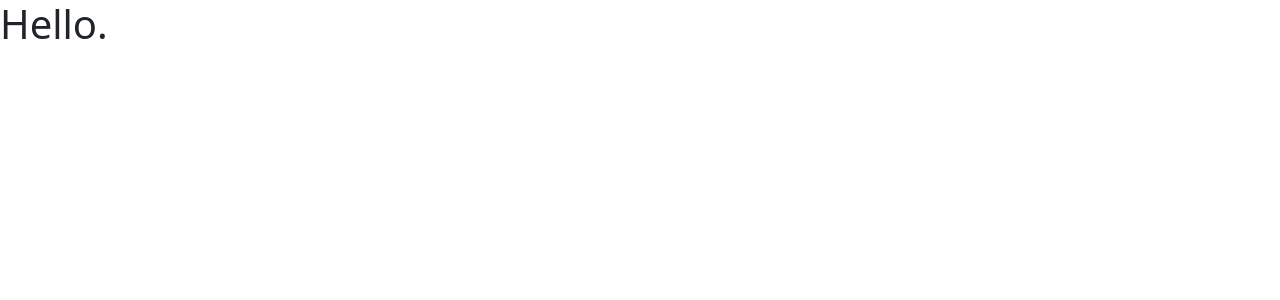
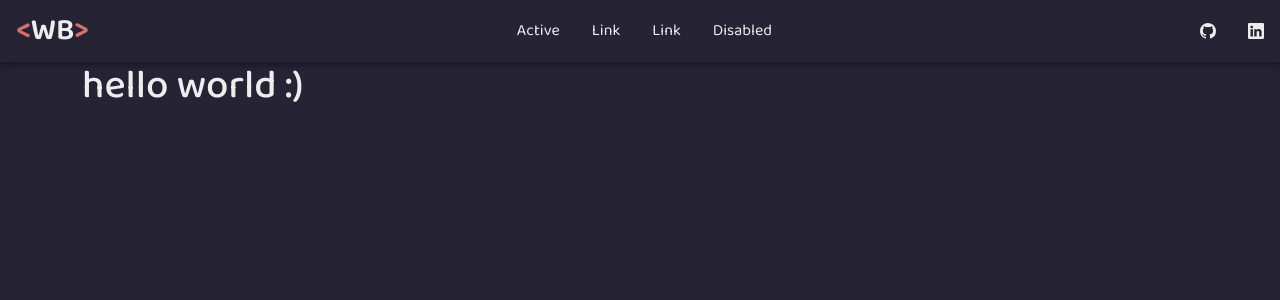
Before and after one commit to itrytocodethings/portfoliov1, a React (Vite) app: page / in a window 1280 px wide. Shown: the top 300 px of the page. Built offline with nearby package versions, Linux system fonts and the light colour scheme.

Commit message:
basic file/folder structure. started on nav

```diff
--- a/index.html
+++ b/index.html
@@ -4,6 +4,9 @@
     <meta charset="UTF-8" />
     <link rel="icon" type="image/svg+xml" href="/src/favicon.svg" />
     <meta name="viewport" content="width=device-width, initial-scale=1.0" />
+    <link rel="preconnect" href="https://fonts.googleapis.com">
+    <link rel="preconnect" href="https://fonts.gstatic.com" crossorigin>
+    <link href="https://fonts.googleapis.com/css2?family=Baloo+2:wght@400;500;600;700;800&display=swap" rel="stylesheet">
     <title>Vite App</title>
   </head>
   <body>
--- a/package.json
+++ b/package.json
@@ -13,6 +13,7 @@
     "popper.js": "^1.16.1",
     "react": "^18.0.0",
     "react-dom": "^18.0.0",
+    "react-icons": "^4.3.1",
     "react-router-dom": "^6.3.0"
   },
   "devDependencies": {
--- a/src/assets/css/index.css
+++ b/src/assets/css/index.css
@@ -0,0 +1,78 @@
+
+:root {
+  /* bg-colors */
+  --main-bg: #262335;
+  --secondary-bg: #241b2f;
+  --primary-color: #d5706d;
+}
+
+body {
+	background-color: var(--main-bg);
+  color: #ededee;
+  font-family: 'Baloo 2', sans-serif;
+}
+
+a {
+  color: inherit !important;
+}
+
+/* nav */
+nav.main {
+  box-shadow: rgba(0, 0, 0, 0.16) 0px 3px 6px, rgba(0, 0, 0, 0.23) 0px 3px 6px !important;
+}
+nav div.nav .logo {
+  font-size: 1.9em;
+  font-weight: 600;
+}
+
+
+a.nav-link {
+ display: flex;
+ align-items: center;
+}
+
+button.close {
+  font-size: 1.5em !important;
+}
+
+div.toggle-link button {
+  color: inherit !important;
+}
+
+@media (max-width: 600px) {
+  div.nav.middle {
+    visibility: hidden;
+    position: absolute;
+    top: -300px;
+    flex-direction: column;
+    background-color: var(--secondary-bg);
+    width: 100%;
+    box-shadow: rgba(50, 50, 93, 0.25) 0px 13px 27px -5px, rgba(0, 0, 0, 0.3) 0px 8px 16px -8px;
+    border: 2px solid #4d194d;
+    border-radius: 5px;
+  }
+
+  div.nav.middle.open {
+    visibility: visible !important;
+    top: 0;
+    transition: top .6s ease-in-out;
+  }
+
+  div.nav.middle button.close {
+    color: inherit;
+    display: flex !important;
+    position: absolute;
+    right: 0;
+    z-index: 2;
+  }
+
+  div.toggle-link {
+    display: flex !important;
+    align-items: center;
+  }
+}
+
+.bracket {
+  font-size: 1em !important;
+  color: var(--primary-color);
+}
--- /dev/null
+++ b/src/js/Components/Navbar.jsx
@@ -0,0 +1,52 @@
+import React, {useState} from "react";
+import { Link } from "react-router-dom";
+import { VscThreeBars } from "react-icons/vsc";
+import me from "../../assets/img/omgitsme.jpg";
+import { VscGithubInverted } from "react-icons/vsc";
+import {BsLinkedin} from "react-icons/bs"
+import { FaBars } from "react-icons/fa";
+import {AiOutlineCloseCircle} from "react-icons/ai";
+export const Navbar = () => {
+  const [navOpen, setNavOpen] = useState(false);
+  return (
+    <>
+      <nav class="main d-flex justify-content-between flex-wrap">
+        <div className="nav left">
+          <a className="nav-link logo" aria-current="page" href="#">
+            <span className="bracket">&#60;</span><span className="initials">WB</span><span className="bracket">&#62;</span>
+          </a>
+        </div>
+        <div className="toggle-link d-none">
+          <button className="btn nav-link toggle" onClick={() => {
+            setNavOpen(true);
+          }}>
+            <FaBars />
+          </button>
+        </div>
+        <div className={`nav middle ${navOpen ? 'open' : ''}`}>
+          <a class="nav-link active" aria-current="page" href="#">
+            Active
+          </a>
+          <a class="nav-link" href="#">
+            Link
+          </a>
+          <a class="nav-link" href="#">
+            Link
+          </a>
+          <a class="nav-link disabled">Disabled</a>
+          <button className="btn close d-none" onClick={() => {
+            setNavOpen(false);
+          }}><AiOutlineCloseCircle/></button>
+        </div>
+        <div className="nav right">
+          <a class="nav-link" aria-current="page" href="#">
+            <VscGithubInverted />
+          </a>
+          <a class="nav-link" aria-current="page" href="#">
+            <BsLinkedin />
+          </a>
+        </div>
+      </nav>
+    </>
+  );
+};
--- a/src/js/Layout.jsx
+++ b/src/js/Layout.jsx
@@ -1,17 +1,17 @@
 import React from "react";
-import { BrowserRouter, Routes, Route } from "react-router-dom";
-import Test from './Pages/Test';
-import Test2 from './Pages/Test2';
+import { HashRouter, BrowserRouter, Routes, Route } from "react-router-dom";
+import Portfolio from "./Pages/Portfolio";
 
 const Layout = () => {
   return (
-    <BrowserRouter>
-      <Routes>
-        <Route path="/" element={<Test />}></Route>
-        <Route path="/testtwo" element={<Test2 />}></Route>
-      </Routes>
-    </BrowserRouter>
-  )
-}
+    <>
+      <BrowserRouter>
+        <Routes>
+          <Route path="/" element={<Portfolio/>}></Route>
+        </Routes>
+      </BrowserRouter>
+    </>
+  );
+};
 
 export default Layout;
--- /dev/null
+++ b/src/js/Pages/Portfolio.jsx
@@ -0,0 +1,13 @@
+import React from "react";
+import {Navbar} from '../Components/Navbar';
+
+const Portfolio = () => {
+  return (
+    <>
+    <Navbar />
+    <div className="container"><h1>hello world :)</h1></div>
+    </>
+  );
+}
+
+export default Portfolio;
--- a/src/js/Pages/Test.jsx
+++ /dev/null
@@ -1,11 +0,0 @@
-import React from 'react';
-
-const Test = () => {
-  return(
-    <div>
-      <h1>Hello.</h1>
-    </div>
-  )
-}
-
-export default Test;
--- a/src/js/Pages/Test2.jsx
+++ /dev/null
@@ -1,41 +0,0 @@
-import React from "react";
-
-const Test2 = () => {
-  return (
-    <div>
-      <div className="container">
-        <h2>Test Two</h2>
-        <div class="dropdown">
-          <button
-            class="btn btn-secondary dropdown-toggle"
-            type="button"
-            id="dropdownMenuButton1"
-            data-bs-toggle="dropdown"
-            aria-expanded="false"
-          >
-            Dropdown button
-          </button>
-          <ul class="dropdown-menu" aria-labelledby="dropdownMenuButton1">
-            <li>
-              <a class="dropdown-item" href="#">
-                Action
-              </a>
-            </li>
-            <li>
-              <a class="dropdown-item" href="#">
-                Another action
-              </a>
-            </li>
-            <li>
-              <a class="dropdown-item" href="#">
-                Something else here
-              </a>
-            </li>
-          </ul>
-        </div>
-      </div>
-    </div>
-  );
-};
-
-export default Test2;
--- a/src/js/main.jsx
+++ b/src/js/main.jsx
@@ -2,7 +2,6 @@ import React from 'react'
 import ReactDOM from 'react-dom/client'
 import 'bootstrap/dist/css/bootstrap.min.css';
 import '../../src/assets/css/index.css'
-import Test from '../js/Pages/Test';
 import $ from 'jquery';
 import Popper from 'popper.js';
 import 'bootstrap/dist/js/bootstrap.bundle.min';
```
Also changed, not shown: src/assets/img/omgitsme.jpg (added), 1 other file (tests, documents, lock files or other folders).
